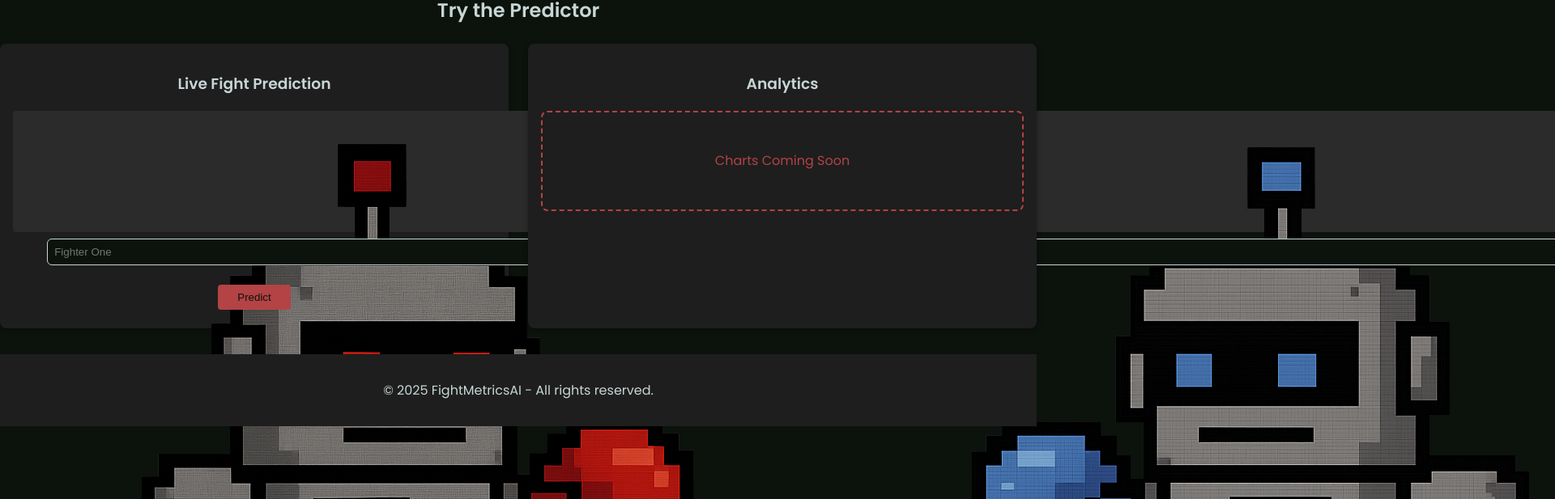
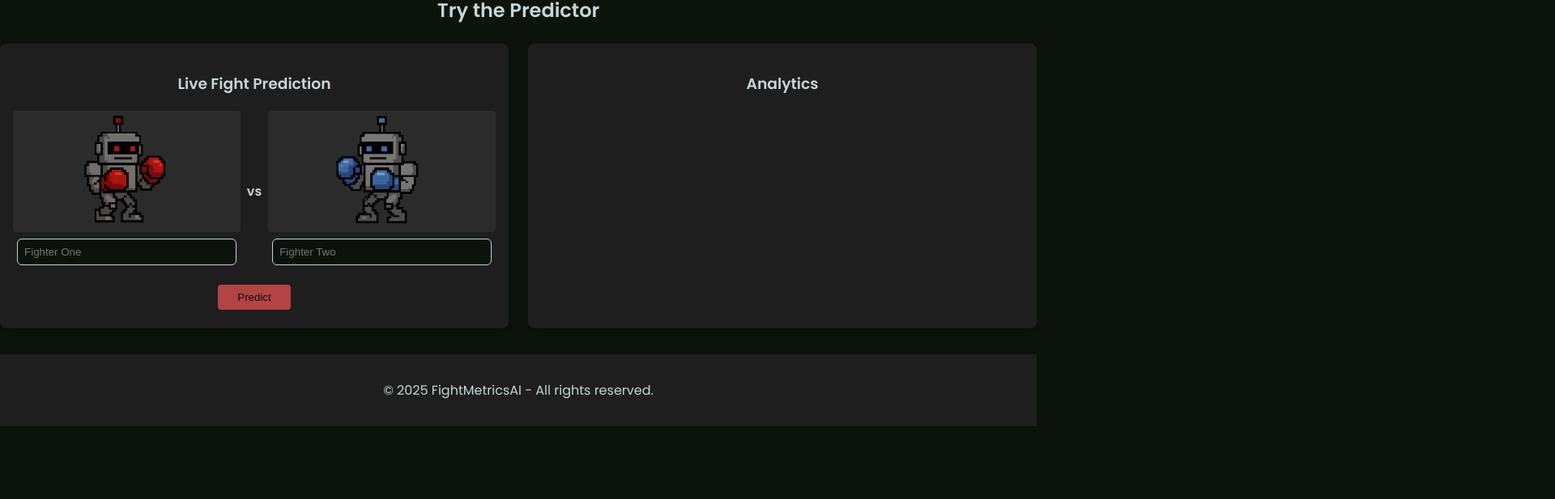
Before and after one commit to adamwalid64/FightMetricsAI, a React (Vite) app in the folder webapp/frontend/: page / in a window 1280 px wide. Shown: the part 799-1416 px from the top of the page at 81% size, 1920 px wide, since content can reach past the window. After the commit the page ends 1326 px from the top, so only its background shows below. Built offline with nearby package versions, Linux system fonts and the light colour scheme.

Commit message:
frontend tweaks

```diff
--- a/webapp/frontend/src/App.css
+++ b/webapp/frontend/src/App.css
@@ -337,3 +337,9 @@ footer {
   background-color: var(--color-secondary);
   color: var(--color-third);
 }
+
+.robofighter-image {
+  width: 100%;
+  height: 100%;
+  object-fit: contain;
+}
--- a/webapp/frontend/src/App.jsx
+++ b/webapp/frontend/src/App.jsx
@@ -1543,7 +1543,11 @@ function App() {
             </div>
             <div className="predict-card">
               <h3>Analytics</h3>
-              <div className="analytics-placeholder">Charts Coming Soon</div>
+              <div className="analytics-container">
+
+
+
+              </div>
             </div>
           </div>
 
```
